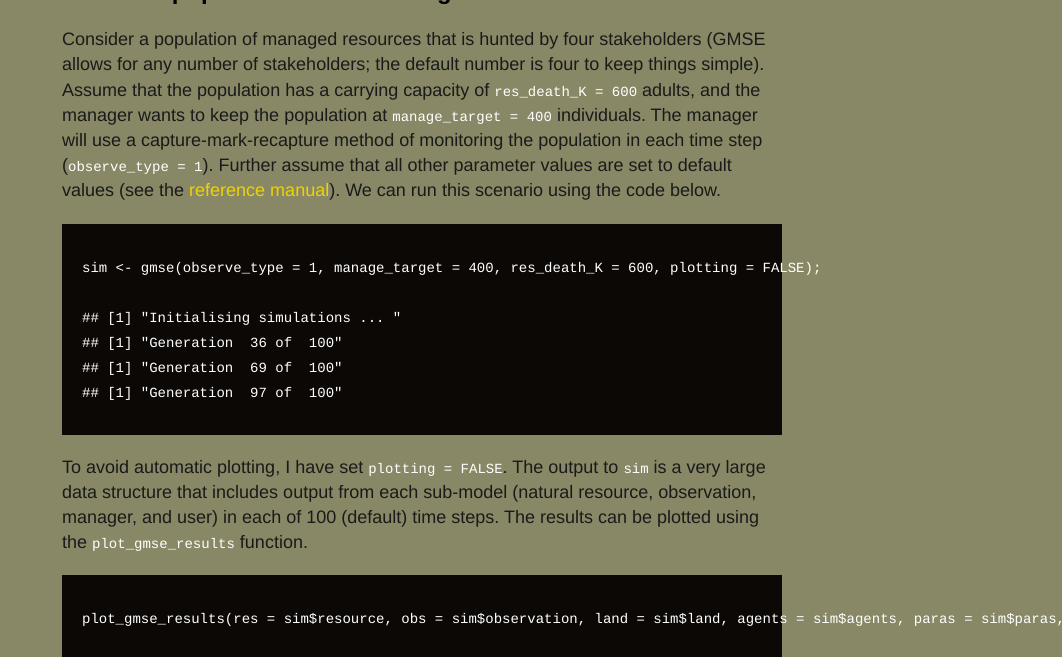
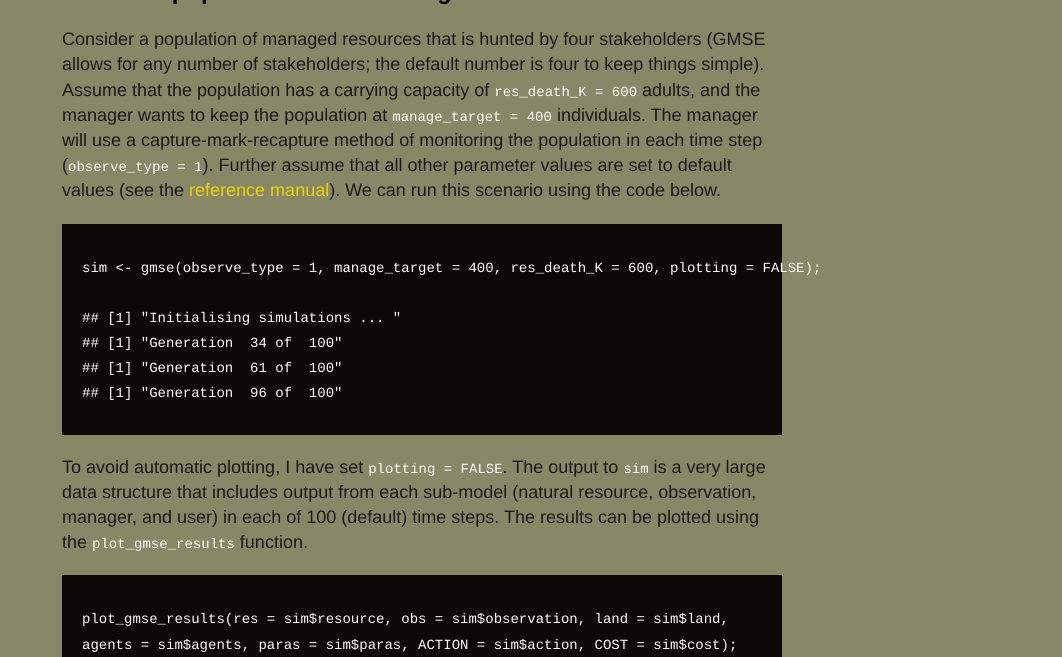
Before and after one commit to bradduthie/blog, a Jekyll site: the page built from _posts/2017-07-03-generalised-management-strategy-evaluation.md, in a window 1280 px wide and 900 px high, scrolled down 2442 px, cut to the strip 0-657 px from the top of the window. Shown: the whole strip, without its empty margins (218-1280 px from the left). Built offline with Jekyll 4.4.1, drawn with Linux system fonts in a browser that asks for light colours; our own code applies the rules of GitHub Pages for plain Markdown files; comment, search, counter and statistics services are not loaded; some of the changed text lies outside the part shown.

```diff
--- a/_posts/2017-07-03-generalised-management-strategy-evaluation.md
+++ b/_posts/2017-07-03-generalised-management-strategy-evaluation.md
@@ -1,8 +1,9 @@
 As part of the [ConFooBio](https://sti-cs.org/confoobio/) project at the
-[University of Stirling](http://www.stir.ac.uk/), [my colleagues and
-I](https://sti-cs.org/contributors-2/) have released the new R package
-[GMSE](https://bradduthie.github.io/gmse/), with `v0.2.2.7` currently
-available on [CRAN](https://CRAN.R-project.org/package=GMSE) and
+[University of Stirling](http://www.stir.ac.uk/), [my
+colleagues](https://sti-cs.org/contributors-2/) and I have released the
+new R package [GMSE](https://bradduthie.github.io/gmse/), with
+`v0.2.2.7` currently available on
+[CRAN](https://CRAN.R-project.org/package=GMSE) and
 [GitHub](https://github.com/bradduthie/gmse). The GMSE package
 generalises [management strategy
 evaluation](http://www.sciencedirect.com/science/article/pii/S0169534711001339)
@@ -105,9 +106,9 @@ run this scenario using the code below.
     sim <- gmse(observe_type = 1, manage_target = 400, res_death_K = 600, plotting = FALSE);
 
     ## [1] "Initialising simulations ... "
-    ## [1] "Generation  36 of  100"
-    ## [1] "Generation  69 of  100"
-    ## [1] "Generation  97 of  100"
+    ## [1] "Generation  34 of  100"
+    ## [1] "Generation  61 of  100"
+    ## [1] "Generation  96 of  100"
 
 To avoid automatic plotting, I have set `plotting = FALSE`. The output
 to `sim` is a very large data structure that includes output from each
@@ -115,7 +116,8 @@ sub-model (natural resource, observation, manager, and user) in each of
 100 (default) time steps. The results can be plotted using the
 `plot_gmse_results` function.
 
-    plot_gmse_results(res = sim$resource, obs = sim$observation, land = sim$land, agents = sim$agents, paras = sim$paras, ACTION = sim$action, COST = sim$cost);
+    plot_gmse_results(res = sim$resource, obs = sim$observation, land = sim$land,
+    agents = sim$agents, paras = sim$paras, ACTION = sim$action, COST = sim$cost);
 
 ![](2017-07-03-generalised-management-strategy-evaluation_files/figure-markdown_strict/unnamed-chunk-3-1.png)
 
```
Also changed, not shown: other parts of _posts/2017-07-03-generalised-management-strategy-evaluation.md (+1 -1 lines), _rmd/2017-07-03-generalised-management-strategy-evaluation.Rmd (+4 -3 lines).
